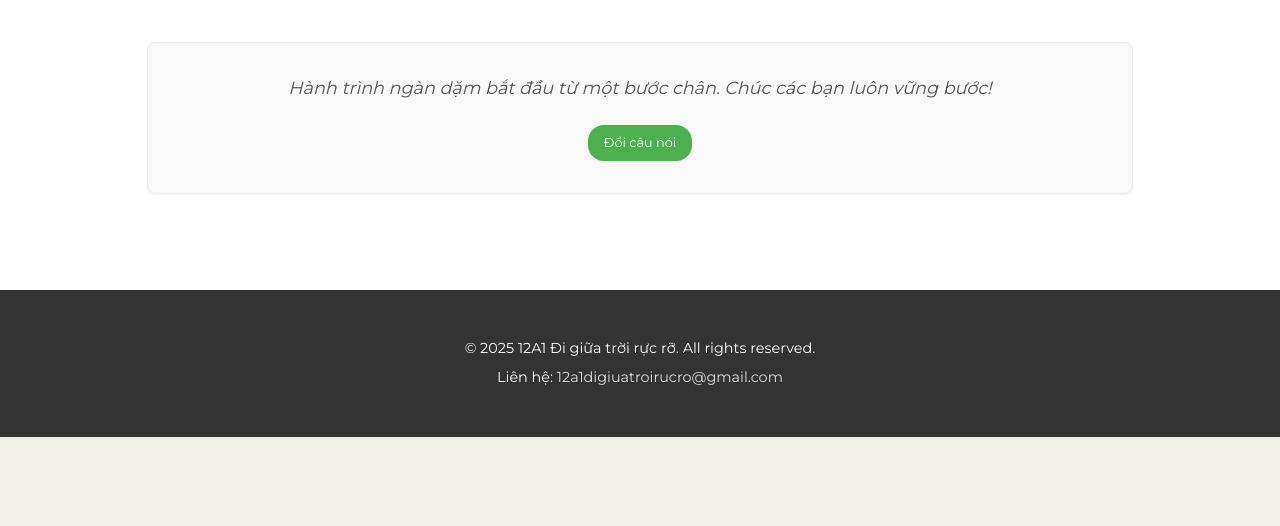
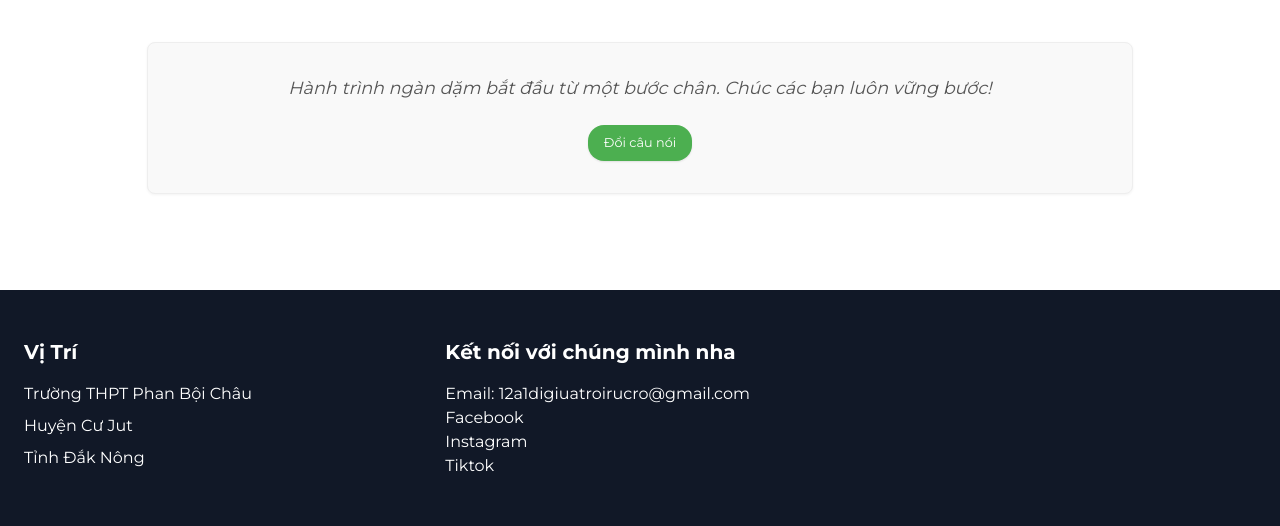
Before and after one commit to tram06/12a1digiuatroirucro-1, a plain HTML site: page demnguoc.html in a window 1280 px wide. Shown: the part 482-1008 px from the top of the page. Before the commit the page ends 919 px from the top, so only its background shows below. Drawn offline with nearby package versions, Linux system fonts and the light colour scheme; sample sign-in values are in the browser's storage.

Commit message:
Update demnguoc.html

```diff
--- a/demnguoc.html
+++ b/demnguoc.html
@@ -221,12 +221,58 @@
     </section>
 
 
-
-    <footer class="footer-bg">
-        <div class="container mx-auto px-6 py-4 text-center">
-            <p>&copy; 2025 12A1 Đi giữa trời rực rỡ. All rights reserved.</p>
-            <p class="mt-2">Liên hệ: <a href="mailto:12a1digiuatroirucro@gmail.com" class="footer-link">12a1digiuatroirucro@gmail.com</a></p>
+<footer class="bg-gray-900 text-white py-12">
+      <div class="container mx-auto px-6">
+        <div class="grid md:grid-cols-3 gap-8">
+          <div>
+            <h3 class="font-bold text-xl mb-4">Vị Trí</h3>
+            <ul class="space-y-2">
+              <li>
+                <a
+                  href="https://c3phanboichau.daknong.edu.vn/"
+                  class="hover:text-[rgb(179,200,207)] transition"
+                  >Trường THPT Phan Bội Châu</a
+                >
+              </li>
+              <li>
+                <a
+                  href="https://cujut.daknong.gov.vn/"
+                  class="hover:text-[rgb(179,200,207)] transition"
+                  >Huyện Cư Jut</a
+                >
+              </li>
+              <li>
+                <a
+                  href="https://daknong.gov.vn/"
+                  class="hover:text-[rgb(179,200,207)] transition"
+                  >Tỉnh Đắk Nông</a
+                >
+              </li>
+            </ul>
+          </div>
+          <div>
+            <h3 class="font-bold text-white text-xl mb-4">Kết nối với chúng mình nha</h3>
+            <div class="flex space-x-4">
+              <ol>
+                <li>Email: 12a1digiuatroirucro@gmail.com</li>
+                <li>
+                  <a href="https://www.facebook.com/a1.k19luonvuituoi"
+                    >Facebook</a
+                  >
+                </li>
+                <li>
+                  <a href="https://www.instagram.com/12a1_digiuatroirucro/"
+                    >Instagram</a
+                  >
+                </li>
+                <li>
+                  <a href="https://www.tiktok.com/@a1k19pbcmaichay">Tiktok</a>
+                </li>
+              </ol>
+            </div>
+          </div>
         </div>
+      </div>
     </footer>
 
     <script>
```
